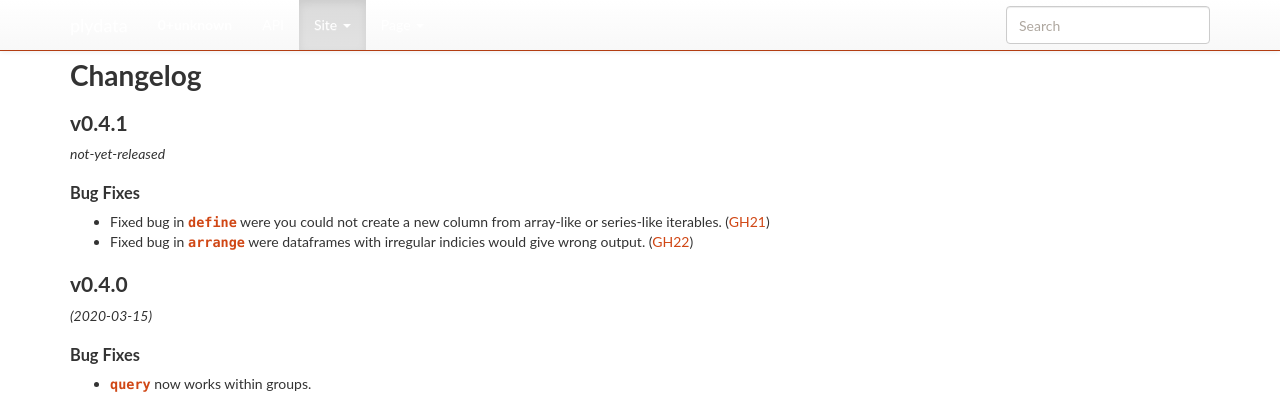
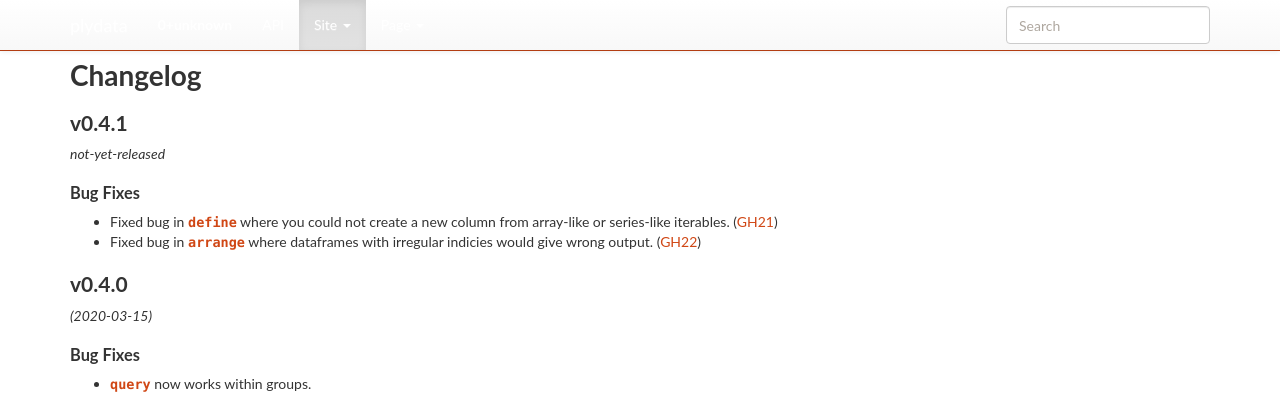
Before and after one commit to has2k1/plydata, a Sphinx documentation site: the page built from doc/changelog.rst, in a window 1280 px wide and 900 px high. Shown: the top 406 px of the window. Built offline with Sphinx 7.4.7, drawn with Linux system fonts in a browser that asks for light colours; nearby versions of some CDN libraries; library files that are not in the unit come from our copies.

Commit message:
DOC: Misspelling in changelog, change were to where

```diff
--- a/doc/changelog.rst
+++ b/doc/changelog.rst
@@ -8,10 +8,10 @@ v0.4.1
 Bug Fixes
 *********
 
-- Fixed bug in :class:`~plydata.one_table_verbs.define` were you could not
+- Fixed bug in :class:`~plydata.one_table_verbs.define` where you could not
   create a new column from array-like or series-like iterables. (:issue:`21`)
 
-- Fixed bug in :class:`~plydata.one_table_verbs.arrange` were dataframes with
+- Fixed bug in :class:`~plydata.one_table_verbs.arrange` where dataframes with
   irregular indicies would give wrong output. (:issue:`22`)
 
 v0.4.0
```
